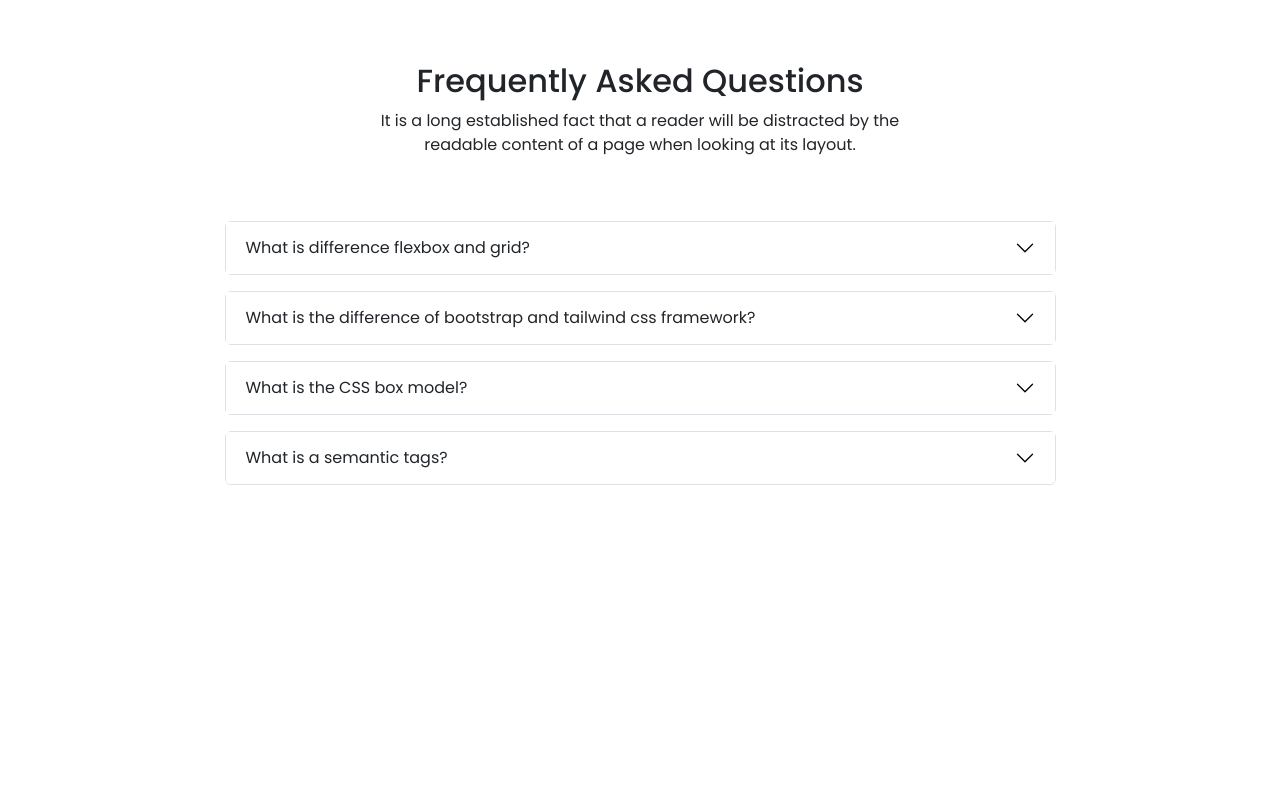
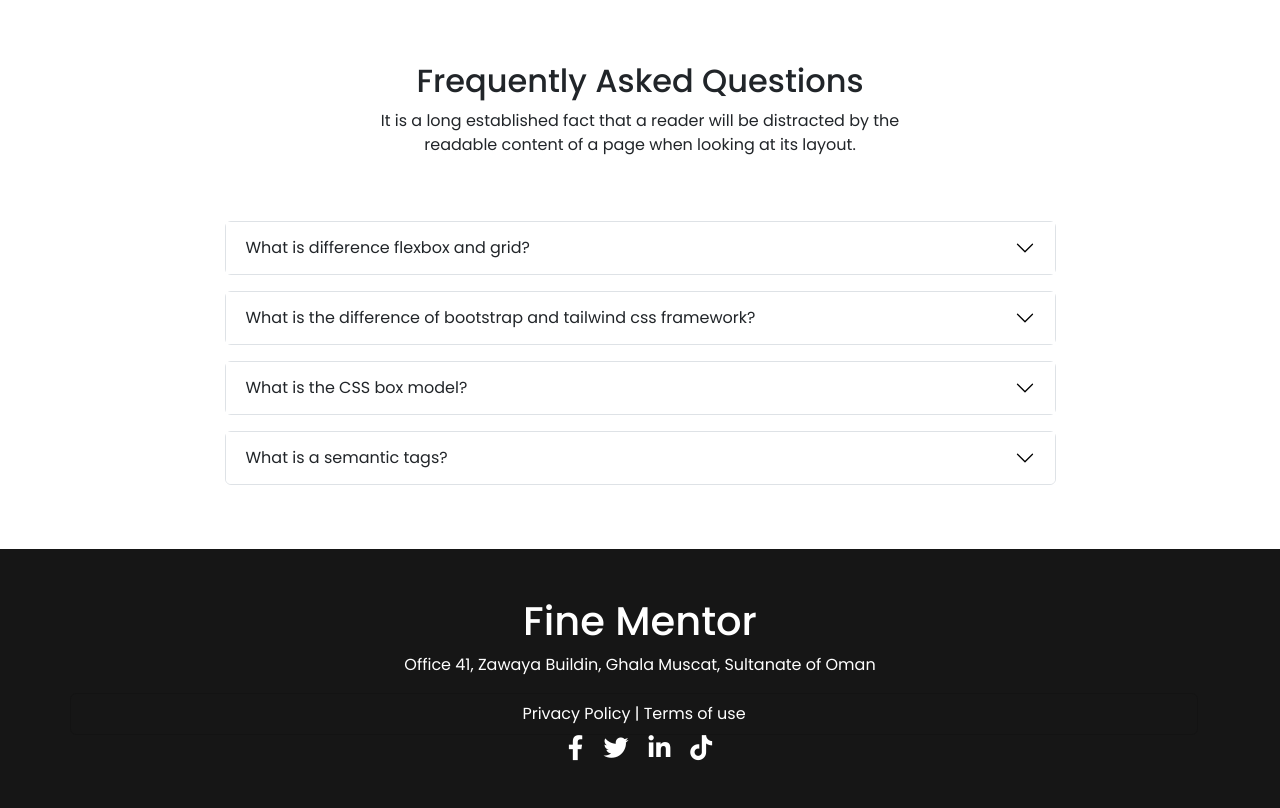
Before and after one commit to robiulislam2520/fine-mentor, a plain HTML site: page index.html in a window 1280 px wide. Shown: the part 1039-1847 px from the top of the page. Before the commit the page ends 1588 px from the top, so only its background shows below. Drawn offline with nearby package versions, Linux system fonts and the light colour scheme.

Commit message:
Footer Section Complete

```diff
--- a/css/style.css
+++ b/css/style.css
@@ -10,6 +10,14 @@ body{
     line-height: 27px;
 }
 
+.footer_section{
+    background-color: #161616;
+}
+.social_icons i{
+    font-size: 25px;
+    padding: 0px 8px;
+    cursor: pointer;
+}
 
 
 @media screen and (max-width:576px) {
--- a/index.html
+++ b/index.html
@@ -9,6 +9,8 @@
     <title>Fine Mentor - Burn Your Knowledge</title>
     <!-- Bootstrap Link -->
     <link rel="stylesheet" href="https://cdn.jsdelivr.net/npm/bootstrap@5.2.0/dist/css/bootstrap.min.css">
+    <!-- Font awesome CDN -->
+    <link rel="stylesheet" href="https://cdnjs.cloudflare.com/ajax/libs/font-awesome/6.1.2/css/all.min.css"  />
     <!-- Custom CSS Link -->
     <link rel="stylesheet" href="./css/style.css">
 </head>
@@ -253,7 +255,24 @@
         </section>
     </main>
     <!-- Footer Section -->
-
+    <footer class="footer_section py-5">
+        <div class="container">
+            <div class="row text-center">
+                <a href="./index.html" class="h1 text-white text-decoration-none">Fine Mentor</a>
+                <p class="text-white">Office 41, Zawaya Buildin, Ghala Muscat,
+                    Sultanate of Oman</p>
+                <ul class="list-group">
+                    <li class="list-group-item bg-transparent text-white ">Privacy Policy | Terms of use</li>
+                </ul>
+                <div class="d-flex justify-content-center gap-1 social_icons">
+                    <i class="fa-brands fa-facebook-f text-white"></i>
+                    <i class="fa-brands fa-twitter text-white"></i>
+                    <i class="fa-brands fa-linkedin-in text-white"></i>
+                    <i class="fa-brands fa-tiktok text-white"></i>
+                </div>
+            </div>
+        </div>
+    </footer>
 
     <script src="https://cdn.jsdelivr.net/npm/bootstrap@5.2.0/dist/js/bootstrap.bundle.min.js"></script>
 </body>
```
